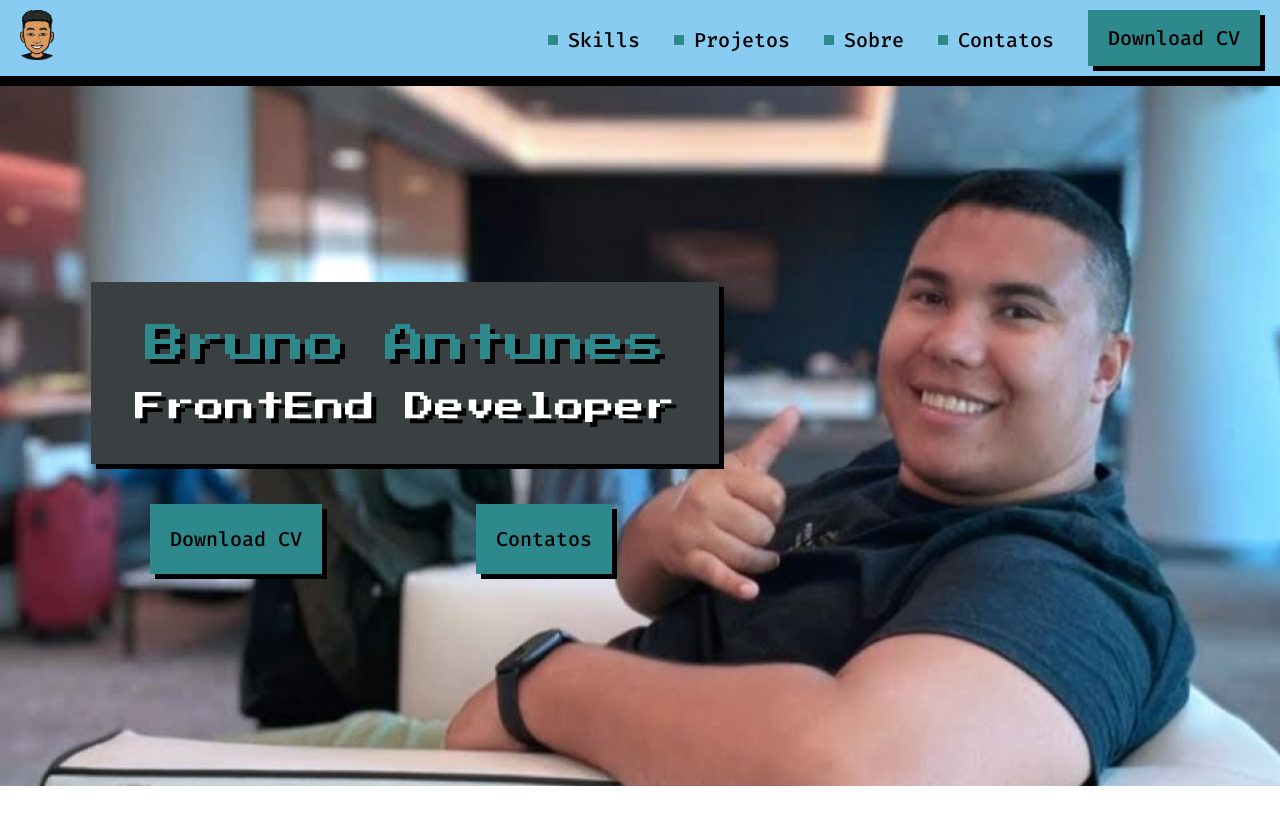
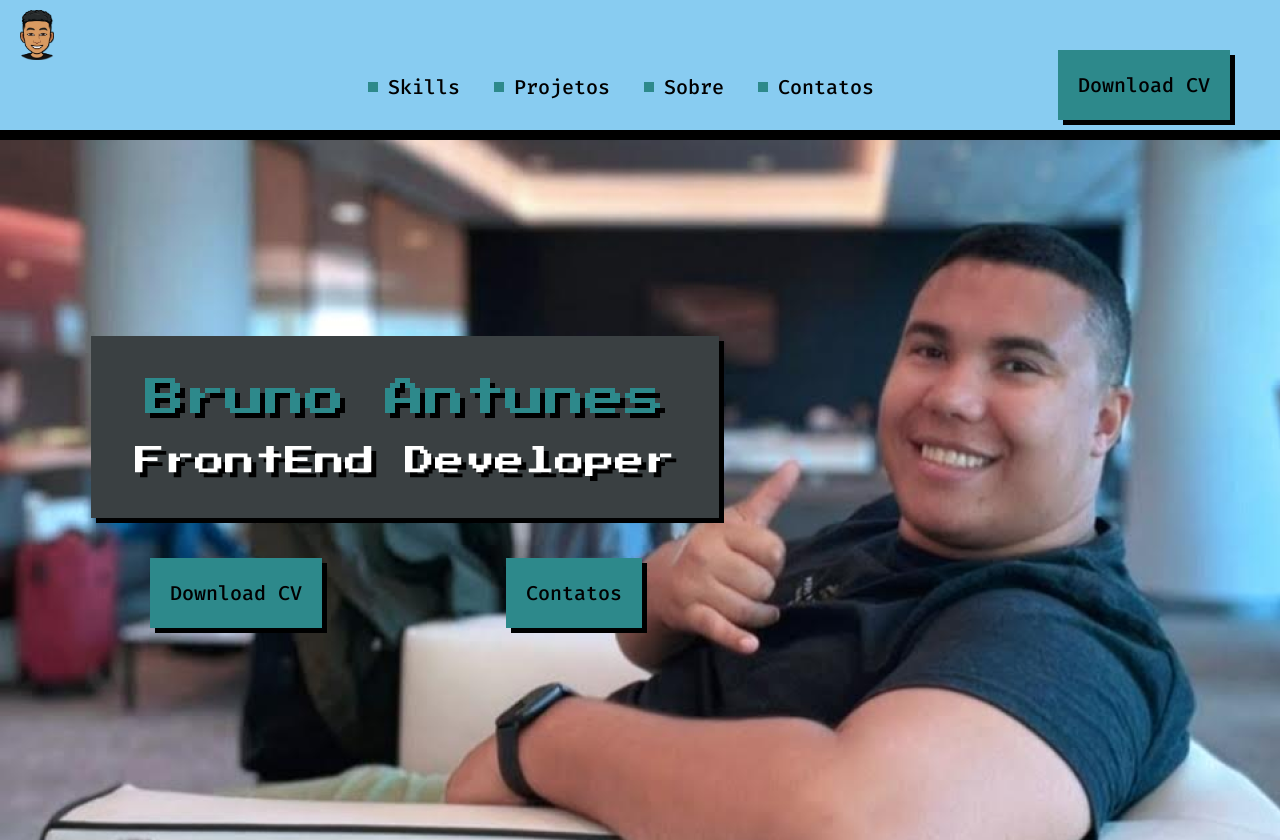
Before and after one commit to bantuness/portfolio-bantunes, a plain HTML site: page index.htm in a window 1280 px wide. Before the commit the page ends 800 px from the top, so only its background shows below. Drawn offline with Linux system fonts and the light colour scheme.

Commit message:
ID change for class.

```diff
--- /dev/null
+++ b/css/Components/button.css
@@ -0,0 +1,17 @@
+.buttons{
+    display: inline-block;
+}
+
+.button{
+    background-color: #2D898B;
+    padding: 25px 20px;
+    box-shadow: 5px 5px 0 #000;
+    margin-top: 40px;
+    margin-left: 150px;
+    font-weight: 500;
+    transition: 100ms linear;
+}
+
+.button:hover{
+    transform: scale(1.08);
+}
--- a/css/style.css
+++ b/css/style.css
@@ -10,16 +10,6 @@ header{
 img{
     height: 50px;
 }
-
-/*
-Acredito que não será mais necessário, umas vez, que temos o HEADER.
-nav{
-    text-align: right;
-}
-*/
-
-
-
 
 a{
     display: inline-flex;
@@ -41,40 +31,7 @@ a{
     margin-right: 10px;
 }
 
-#button{
-    display: inline-block;
-    background-color: #2D898B;
-    padding: 18px 20px;
-    margin-right: 0px;
-    box-shadow: 5px 5px 0px #000;
-    transition: 100ms linear;
-}
-
-#button:hover{
-    transform: scale(1.08);
-}
-
 section{
     height: 700px;
     background-image: url(../assets/img/Bruno\ Antunes.png);
 }
-
-.cards{
-    display: inline-block;
-    background-color: #2D898B;
-    padding: 25px 20px;
-    box-shadow: 5px 5px 0 #000;
-    margin-top: 40px;
-    margin-left: 150px;
-    font-weight: 500;
-    transition: 100ms linear;
-}
-
-.cards:hover{
-    transform: scale(1.08);
-}
-
-.buttondc{
-    margin-right: 0PX;
-    font-family: "Fira Code";
-}
--- a/index.htm
+++ b/index.htm
@@ -14,6 +14,7 @@
         <link rel="stylesheet" href="css/Components/title.css">
         <link rel="stylesheet" href="css/Components/subtitle.css">
         <link rel="stylesheet" href="css/Components/box.css">
+        <link rel="stylesheet" href="css/Components/button.css">
 
 
     </head>
@@ -28,7 +29,7 @@
                 <a class="cabecalho" href="">Projetos</a>
                 <a class="cabecalho" href="">Sobre</a>
                 <a class="cabecalho" href="">Contatos</a>
-                <a id="button" href="" lang="en">Download CV</a>
+                <a class="button" href="" lang="en">Download CV</a>
             </nav>
 
         </header>
@@ -41,12 +42,12 @@
             </div>
 
             <div class="cardsmaster">
-                <div class="cards">
-                    <a class="buttondc" href="">Download CV</a>
+                <div class="buttons">
+                    <a class="button" href="">Download CV</a>
                 </div>
 
-                <div class="cards">
-                    <a class="buttondc" href="">Contatos</a>
+                <div class="buttons">
+                    <a class="button" href="">Contatos</a>
                 </div>
             </div>
 
```
